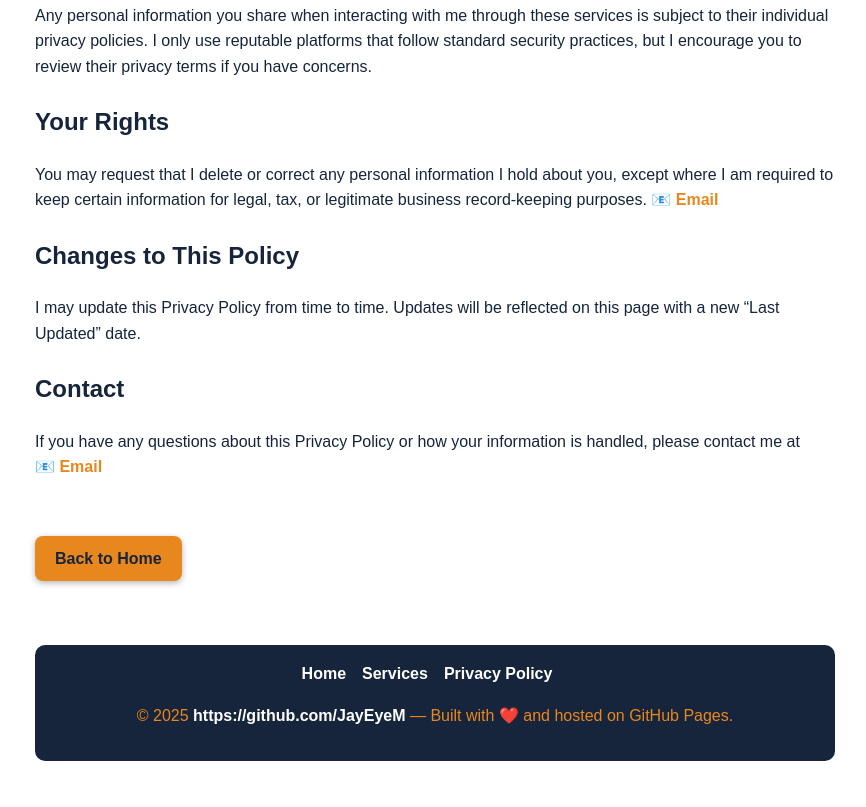
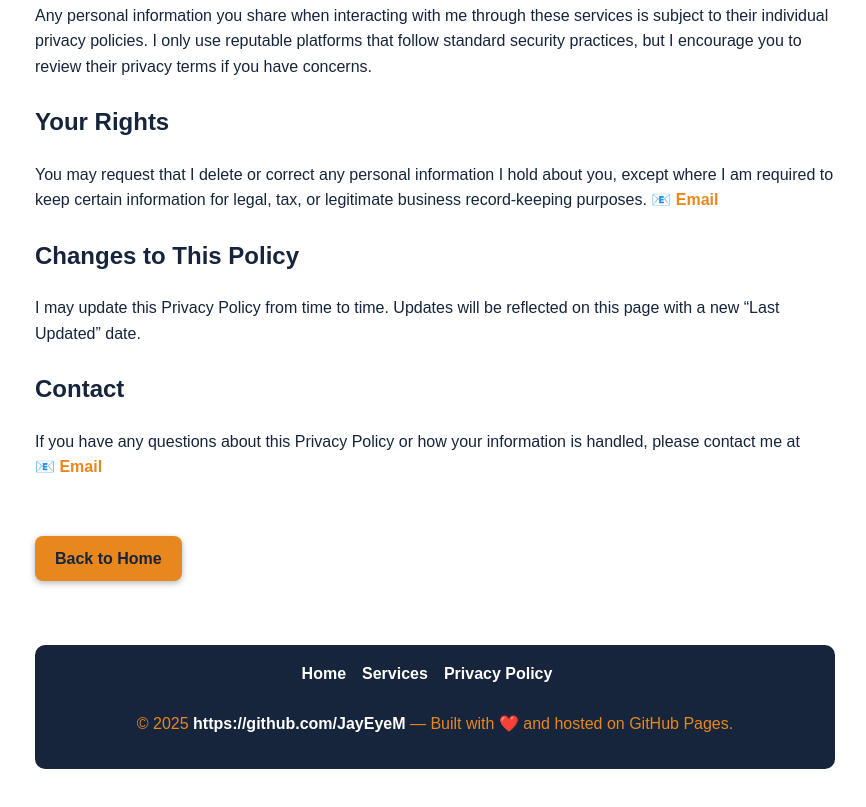
Before and after one commit to JayEyeM/My-Portfolio-Page, a plain HTML site: page privacy.html in a window 1280 px wide. Shown: the part 972-1779 px from the top of the page, without its empty margins (205-1071 px from the left). Drawn offline with Linux system fonts and the light colour scheme.

Commit message:
Update privacyStyle.css

```diff
--- a/privacyStyle.css
+++ b/privacyStyle.css
@@ -62,7 +62,7 @@
       text-decoration: underline;
     }
 
-   footer {
+  footer {
   text-align: center;
   padding: 1rem;
   background: var(--primary);
@@ -70,23 +70,39 @@
   font-size: clamp(0.9rem, 2.5vw, 1rem);
   border-radius: 10px;
   color: var(--accent);
+  display: flex;
+  flex-direction: column;
+  align-items: center;
+  justify-items: center;
 }
 
 .footerLinksContainer {
   display: flex;
   flex-direction: row;
+  flex-wrap: wrap;
     justify-content: center;
     gap: 1rem;
   align-items: center;
   margin-bottom: 1rem;
+  text-align: center;
 }
 
 .footerLinks {
   color: var(--bg);
   text-decoration: none;
   font-weight: bold;
+  text-align: center;
+  margin-right: auto;
+  margin-left: auto;
 }
 
 .footerLinks:hover {
   text-decoration: underline;
 }
+
+.footerP {
+  font-size: clamp(0.8rem, 2vw, 1rem);
+  color: var(--accent);
+  margin-top: 0.5rem;
+  text-align: center;
+}
```
